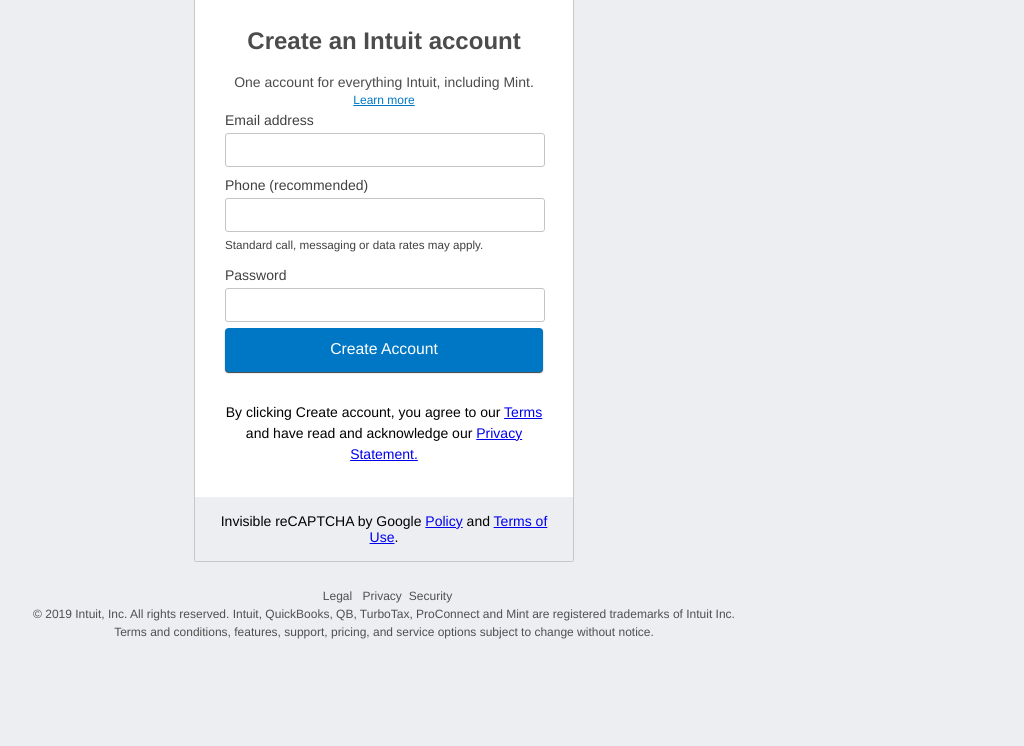
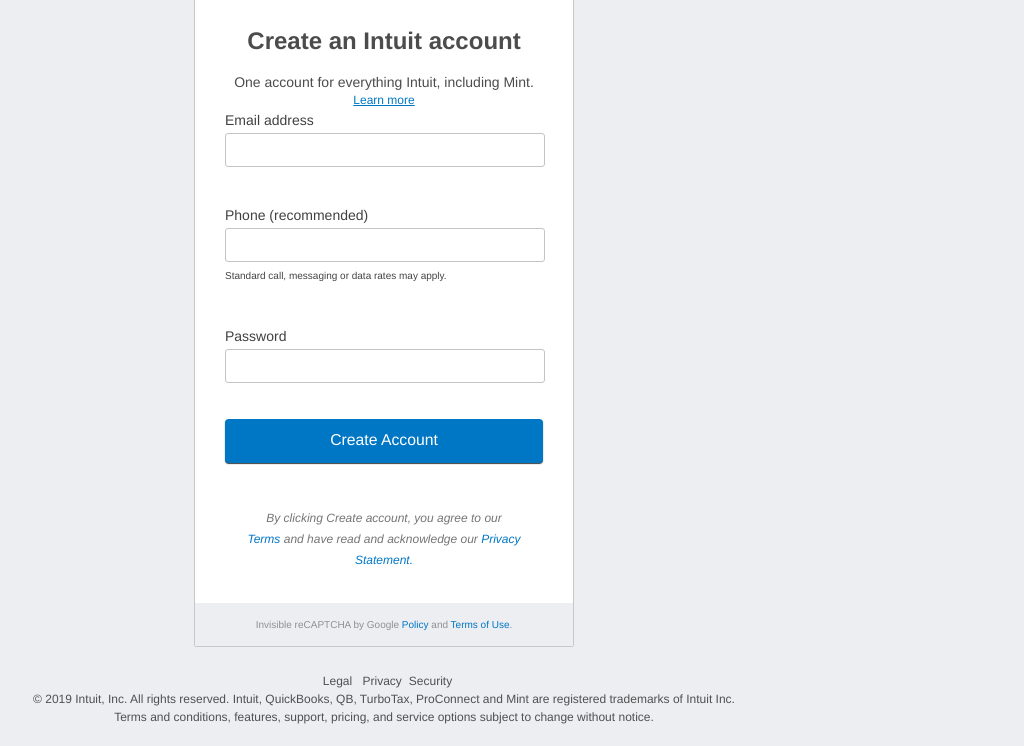
Before and after one commit to lucilapastore/HTML--forms, a plain HTML site: page index.html in a window 1280 px wide. Shown: the part 163-909 px from the top of the page, without its empty margins (256-1280 px from the left). Before the commit the page ends 824 px from the top, so only its background shows below. Drawn offline with Linux system fonts and the light colour scheme.

Commit message:
finished version

```diff
--- a/index.html
+++ b/index.html
@@ -35,23 +35,24 @@
                         Email address
                         <input class="input" type="email" name="email">
                     </label>
-
+                    <span class="space"></span>
                     <label class="label">
                         Phone (recommended)
                         <input class="input" type="tel" name="tel">
                         <small>Standard call, messaging or data rates may apply.</small>
                     </label>
-
+                    <span class="space"></span>
                     <label class="label">
                         Password
                         <input class="input" type="password" name="psw">
                     </label>
+                    <span class="space"></span>
                     <button class="second-button"> Create Account</button>
                 </form>
 
                 <div class="terms-text">
-                    <p>By clicking Create account, you agree to our
-                    <a href="#">Terms</a> and have read and acknowledge our <a href="#">Privacy
+                    <p>By clicking Create account, you agree to our<br>
+                    <a href="#">Terms</a> and have read and acknowledge our <a href="#">Privacy<br>
                     Statement.</a>
                     </p>
                 </div>
--- a/style.css
+++ b/style.css
@@ -15,6 +15,7 @@
 body {
     background-color: #eceef1;
 }
+
 /* Navigation Bar */
 
 #nav {
@@ -84,7 +85,9 @@ main {
     position: relative;
     top: 8px;
 }
+
 /* Form Box */
+
 #white-box {
     font-size: 14px;
     background-color: #fff;
@@ -138,6 +141,12 @@ main {
     display: block;
 }
 
+.label small {
+    padding: 5px 0;
+    font-size: 10px;
+    color: #444;
+}
+
 .input {
     border: 1px solid #C1C5C8;
     border-radius: 3px;
@@ -155,6 +164,12 @@ main {
     cursor: text;
 }
 
+.space {
+    display: block;
+    min-height: 20px;
+    margin-top: 5px;
+    margin-bottom: 5px;
+}
 .second-button {
     width: 100%;
     height: 44px;
@@ -175,13 +190,21 @@ main {
     white-space: nowrap;
     vertical-align: middle;
     cursor: pointer;
+    margin-bottom: 15px;
 }
 
 .terms-text {
     text-align: center;
     line-height: 21px;
-    font-size: 14px;
+    font-size: 12px;
     display: block;
+    font-style: italic;
+    color: #757575;
+}
+
+.terms-text a, .footer-form a {
+    color: #0077C5;
+    text-decoration: none;
 }
 
 .footer-form {
@@ -189,6 +212,8 @@ main {
     margin: 32px -30px -30px;
     padding: 16px;
     text-align: center;
+    font-size: 10px;
+    color: #8d9096;
 }
 
 /* Footer */
```
